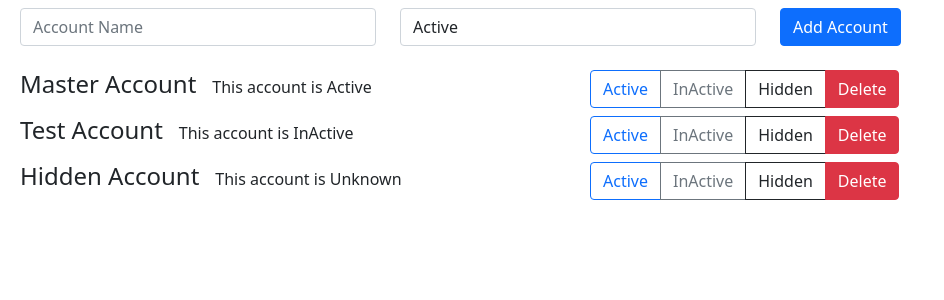
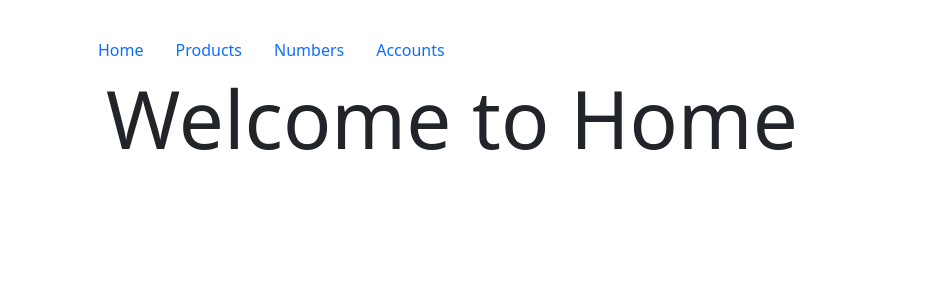
Before and after one commit to sanyagupta23/Angular, an Angular app in the folder my-app1/: page / in a window 1280 px wide. Shown: the top 300 px of the page, without its empty margins (0-944 px from the left). Built offline with nearby package versions, Linux system fonts and the light colour scheme.

Commit message:
Routing Added

```diff
--- a/my-app1/src/app/app.component.css
+++ b/my-app1/src/app/app.component.css
@@ -0,0 +1,3 @@
+.container{
+    margin-top: 30px;
+}
--- a/my-app1/src/app/app.component.html
+++ b/my-app1/src/app/app.component.html
@@ -1,3 +1,50 @@
 <!-- <app-products></app-products> -->
 <!-- <app-numbers></app-numbers> -->
-<app-accounts></app-accounts>
+<!-- <app-accounts></app-accounts> -->
+<!-- <app-home></app-home> -->
+
+<div class="container">
+  <div class="row">
+    <div class="col">
+      <ul class="nav">
+        <li class="nav-item">
+          <a class="nav-link active" routerLink="/">Home</a>
+        </li>
+        <li class="nav-item">
+          <a class="nav-link" routerLink="/products">Products</a>
+        </li>
+        <li class="nav-item">
+          <a class="nav-link" routerLink="/numbers">Numbers</a>
+        </li>
+        <li class="nav-item">
+          <a class="nav-link" routerLink="/accounts">Accounts</a>
+        </li>
+      </ul>
+    </div>
+  </div>
+  <div class="row">
+    <div class="col">
+      <router-outlet></router-outlet>
+    </div>
+  </div>
+  <!-- <div class="row">
+      <div class="col">
+        <app-home></app-home>
+      </div>
+    </div>
+    <div class="row">
+      <div class="col">
+        <app-products></app-products>
+      </div>
+    </div>
+    <div class="row">
+      <div class="col">
+        <app-numbers></app-numbers>
+      </div>
+    </div>
+    <div class="row">
+      <div class="col">
+        <app-accounts></app-accounts>
+      </div>
+    </div> -->
+</div>
--- a/my-app1/src/app/app.module.ts
+++ b/my-app1/src/app/app.module.ts
@@ -12,6 +12,17 @@ import { BetterHighlightDirective } from './BetterHighlightDirective';
 import { AccountsComponent } from './accounts/accounts.component';
 import { AccountComponent } from './accounts/account/account.component';
 import { NewAccountComponent } from './accounts/new-account/new-account.component';
+import { LoggingService } from './services/logging.service';
+import { AccountService } from './services/account.service';
+import { HomeComponent } from './home/home.component';
+import { RouterModule, Routes } from '@angular/router';
+
+const appRoutes: Routes = [
+  { path: '', component: HomeComponent },
+  { path: 'products', component: ProductsComponent },
+  { path: 'numbers', component: NumbersComponent },
+  { path: 'accounts', component: AccountsComponent },
+];
 
 @NgModule({
   declarations: [
@@ -24,12 +35,11 @@ import { NewAccountComponent } from './accounts/new-account/new-account.componen
     BetterHighlightDirective,
     AccountsComponent,
     AccountComponent,
-    NewAccountComponent
+    NewAccountComponent,
+    HomeComponent,
   ],
-  imports: [
-    BrowserModule,FormsModule
-  ],
+  imports: [BrowserModule, FormsModule, RouterModule.forRoot(appRoutes)],
   providers: [],
-  bootstrap: [AppComponent]
+  bootstrap: [AppComponent],
 })
-export class AppModule { }
+export class AppModule {}
--- /dev/null
+++ b/my-app1/src/app/home/home.component.html
@@ -0,0 +1,5 @@
+<div class="container">
+  <div class="row">
+    <h3 class="display-1">Welcome to Home</h3>
+  </div>
+</div>
--- /dev/null
+++ b/my-app1/src/app/home/home.component.ts
@@ -0,0 +1,15 @@
+import { Component, OnInit } from '@angular/core';
+
+@Component({
+  selector: 'app-home',
+  templateUrl: './home.component.html',
+  styleUrls: ['./home.component.css']
+})
+export class HomeComponent implements OnInit {
+
+  constructor() { }
+
+  ngOnInit(): void {
+  }
+
+}
```
Also changed, not shown: my-app1/src/app/home/home.component.css (added).
